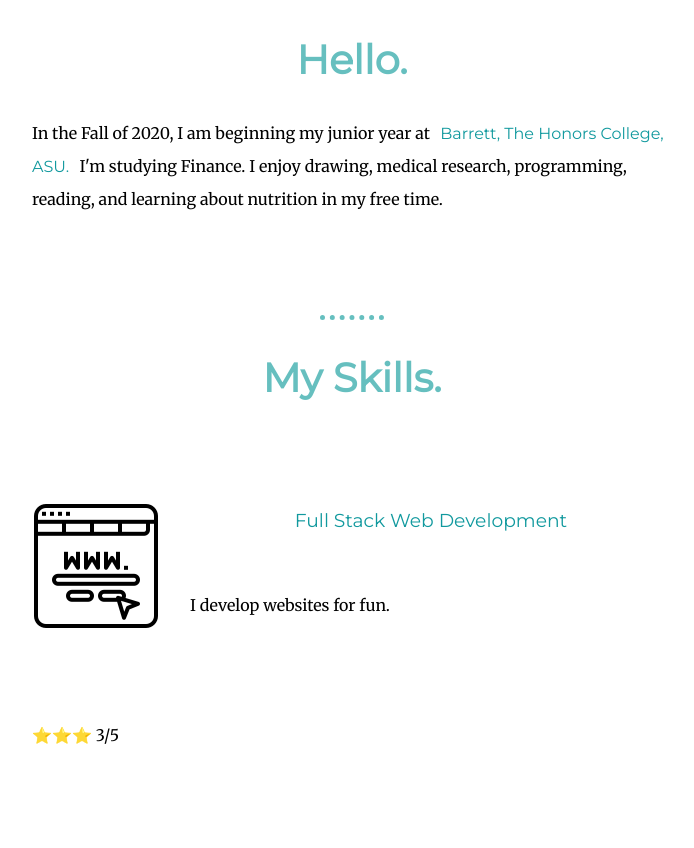
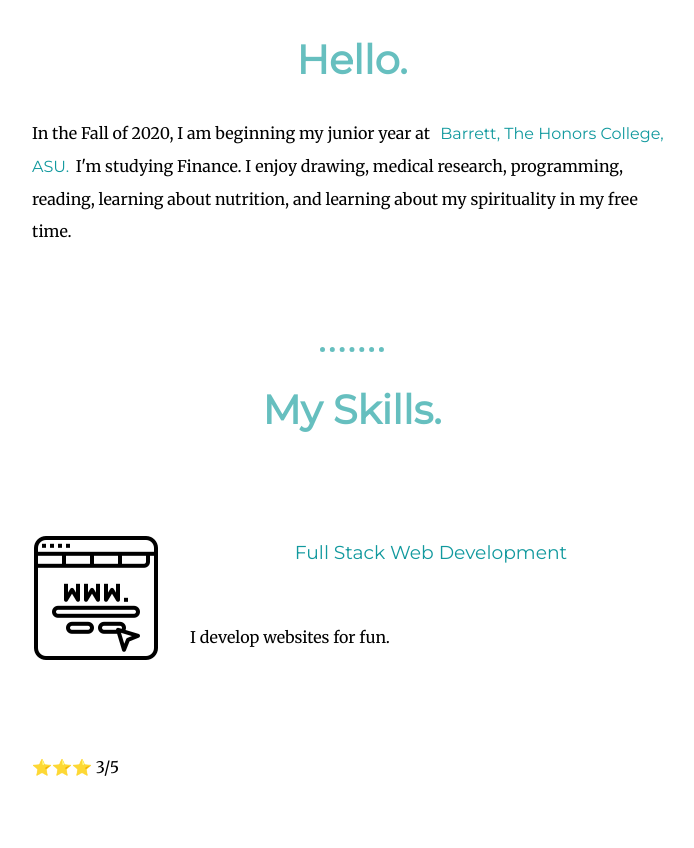
Before and after one commit to civilServant365/aboutme, a plain HTML site: page index.html in a window 1280 px wide. Shown: the part 1003-1851 px from the top of the page, without its empty margins (288-982 px from the left). Drawn offline with Linux system fonts and the light colour scheme.

Commit message:
Update index.html

```diff
--- a/index.html
+++ b/index.html
@@ -19,7 +19,7 @@
       <img class="" src="images/James.jpg" alt="profile-picture">
       <h2>Hello.</h2>
       <p id="bio">In the Fall of 2020, I am beginning my junior year at <a class="barret" href="https://barretthonors.asu.edu/">Barrett,
-          The Honors College, ASU.</a> I'm studying Finance. I enjoy drawing, medical research, programming, reading, and learning about nutrition in my free time.  </p>
+          The Honors College, ASU.</a>I'm studying Finance. I enjoy drawing, medical research, programming, reading, learning about nutrition, and learning about my spirituality in my free time.  </p>
     </div>
     <hr>
     <div class="skills">
```
